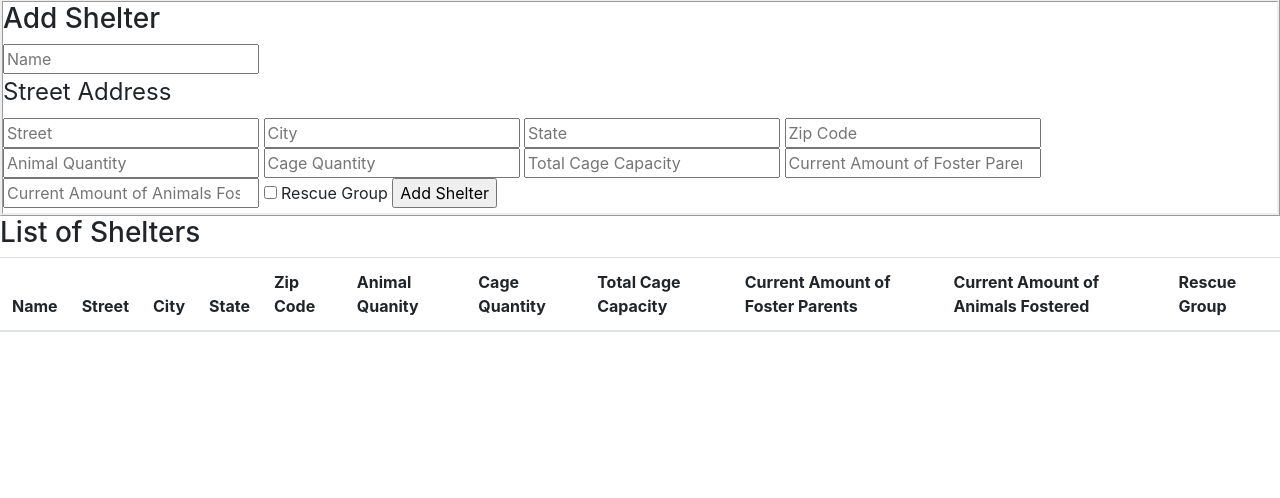
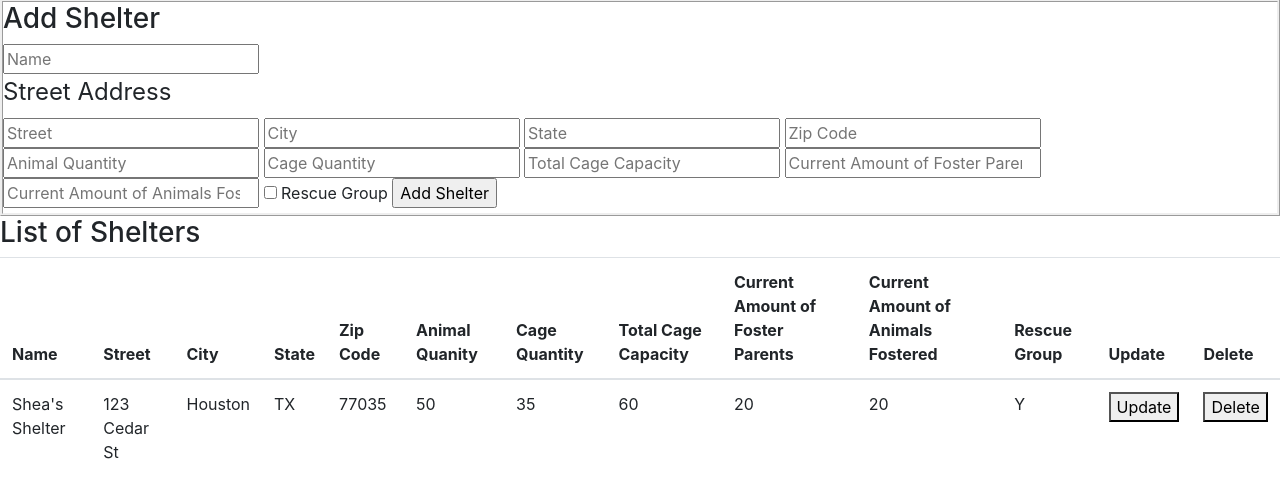
Before and after one commit to kevinlichang/national-animal-shelter-database, a Flask app: page /shelters/ in a window 1280 px wide. Shown: the part 113-611 px from the top of the page. Run offline with Flask 2, Linux system fonts and the light colour scheme; lists and menus that the app fills with data are empty.

Commit message:
Added update and delete to shelters.html

```diff
--- a/app/templates/shelters.html
+++ b/app/templates/shelters.html
@@ -39,7 +39,26 @@
       <th scope="col">Current Amount of Foster Parents</th>
       <th scope="col">Current Amount of Animals Fostered</th>
       <th scope="col">Rescue Group</th>
+      <th scope="col">Update</th>
+      <th scope="col">Delete</th>
     </tr>
   </thead>
+  <tbody>
+    <tr>
+      <td>Shea's Shelter</td>
+      <td>123 Cedar St</td>
+      <td>Houston</td>
+      <td>TX</td>
+      <td>77035</td>
+      <td>50</td>
+      <td>35</td>
+      <td>60</td>
+      <td>20</td>
+      <td>20</td>
+      <td>Y</td>
+      <td><button>Update</button></td>
+      <td><button>Delete</button></td>
+    </tr>
+  </tbody>
 </table>
 {% endblock content %}
```
